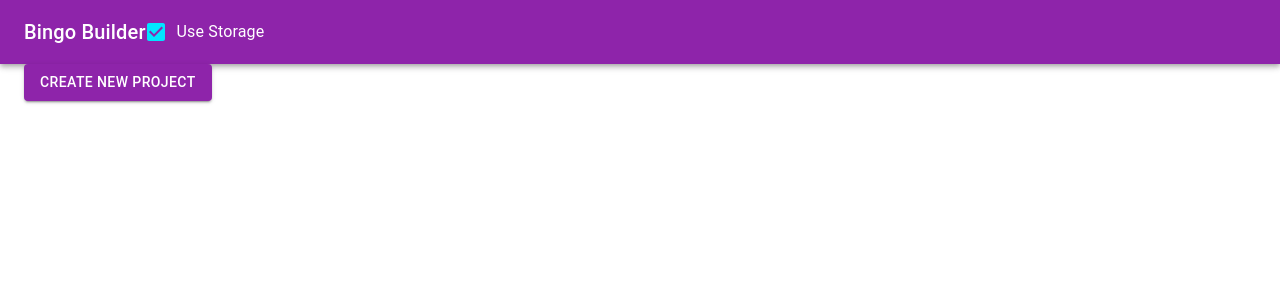
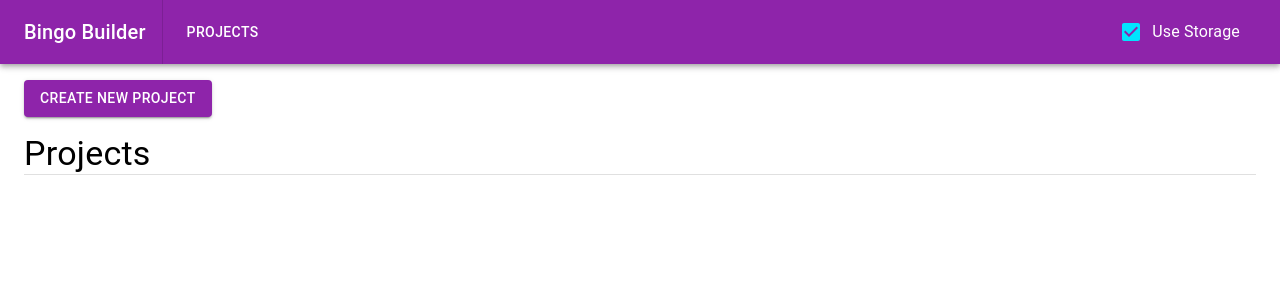
Before and after one commit to DSurguy/bingo-builder, a React (Vite) app: page / in a window 1280 px wide. Shown: the top 300 px of the page. Built offline with nearby package versions, Linux system fonts and the light colour scheme.

Commit message:
Provide navigation to get back to projects

```diff
--- a/src/components/TopAppBar.tsx
+++ b/src/components/TopAppBar.tsx
@@ -1,14 +1,28 @@
 import React from 'react';
-import { AppBar, Toolbar, Typography, FormControlLabel, Checkbox } from '@material-ui/core';
-import { useStorageSettingState } from '../store/appState';
-import { useRecoilState } from 'recoil';
+import { AppBar, Button, Divider, Toolbar, Typography, FormControlLabel, Checkbox } from '@material-ui/core';
+import { appStepState, useStorageSettingState } from '../store/appState';
+import { useRecoilState, useSetRecoilState } from 'recoil';
+import { AppStep } from '../types';
+import { loadedProjectState } from '../store/project';
 
 export default function TopAppBar() {
   const [useStorageSettingValue, setUseStorageSetting] = useRecoilState(useStorageSettingState);
+  const [appStep, setAppStepState] = useRecoilState(appStepState);
+  const setLoadedProjectState = useSetRecoilState(loadedProjectState);
+
+  const onProjectsButtonClicked = () => {
+    if( appStep !== AppStep.projectList ) {
+      setLoadedProjectState(null);
+      setAppStepState(AppStep.projectList);
+    }
+  }
+
   return (
     <AppBar position="static">
       <Toolbar>
         <Typography variant="h6">Bingo Builder</Typography>
+        <Divider orientation="vertical" flexItem style={{ marginLeft: '1em', marginRight: '1em' }} />
+        <Button onClick={onProjectsButtonClicked} color="inherit">Projects</Button>
         <FormControlLabel
           control={
             <Checkbox
@@ -17,6 +31,9 @@ export default function TopAppBar() {
               name="useStorageSetting"
             />
           }
+          style={{
+            marginLeft: 'auto'
+          }}
           label="Use Storage"
         />
       </Toolbar>
--- a/src/steps/InputStep.tsx
+++ b/src/steps/InputStep.tsx
@@ -81,13 +81,13 @@ export default function InputStep() {
       console.error("Error saving updated project", e);
       if( !failSilently ) throw e;
     }
-    setSaveInProgress(false);
   }
 
   const saveProjectDebounced = () => {
     if( currentTimeoutId ) clearTimeout(currentTimeoutId);
-    const newTimeoutId = setTimeout(() => {
-      saveProject();
+    const newTimeoutId = setTimeout(async () => {
+      await saveProject();
+      setSaveInProgress(false);
     }, 1000);
     setCurrentTimeoutId(newTimeoutId);
     setSaveInProgress(true);
@@ -110,6 +110,16 @@ export default function InputStep() {
     numHardLinesSetting,
     freeSpaceSetting
   ])
+
+  //Force a save on unmount
+  useEffect(() => {
+    return () => {
+      saveProject(false).catch(e => {
+        setSaveInProgress(false);
+        console.error("Error saving project on InputStep unmount", e);
+      });
+    }
+  }, [])
 
   const fewerLinesThanRequired =
     cleanedEasyLines.length < numEasyLinesSetting ||
--- a/src/steps/ProjectList.tsx
+++ b/src/steps/ProjectList.tsx
@@ -1,5 +1,5 @@
 import React, { useEffect, useState } from 'react';
-import { Button, Container, List, ListItem, ListItemText } from '@material-ui/core';
+import { Box, Button, Container, Divider, List, ListItem, ListItemText, Typography } from '@material-ui/core';
 import { Project, NewProject, FreeSpaceSetting, AppStep, ListItemProject } from '../types';
 import { getSeedLines } from '../lipsumSeed';
 import { getProject, listProjects, loadedProjectState, saveProject } from '../store/project';
@@ -63,7 +63,12 @@ export default function ProjectList() {
 
   return (
     <Container>
+      <Box marginTop={2}>
         <Button variant="contained" color="primary" onClick={handleNewProjectClick}>Create New Project</Button>
+      </Box>
+      <Box marginTop={2}>
+        <Typography variant="h4">Projects</Typography>
+        <Divider />
         <List aria-label="projects">
           {listItemProjects.map(project => (
             <ListItem button key={project.id} onClick={() => onProjectClick(project.id)}>
@@ -71,6 +76,7 @@ export default function ProjectList() {
             </ListItem>
           ))}
         </List>
+      </Box>
     </Container>
   )
 }
--- a/src/store/project.ts
+++ b/src/store/project.ts
@@ -14,7 +14,11 @@ export async function saveProject(unsavedProject: Project | NewProject): Promise
     ...unsavedProject,
     id: projectId
   };
-  localStorage.setItem(projectKey, JSON.stringify(newProject));
+  try {
+    localStorage.setItem(projectKey, JSON.stringify(newProject));
+  } catch (e) {
+    console.error(`LocalStorage setItem failed for ${projectId}, storage may be full`);
+  }
   return newProject;
 }
 
```
Lines whose indentation alone changed are shown as unchanged.
